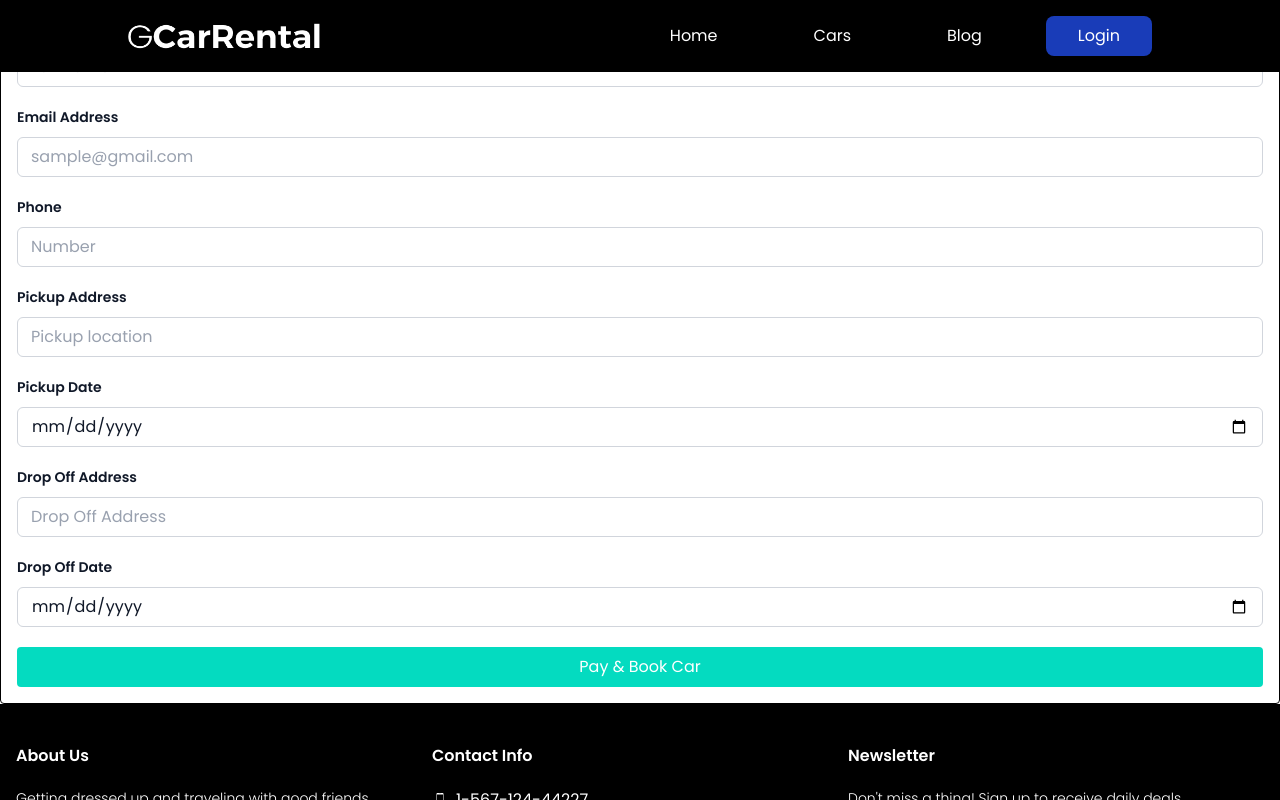
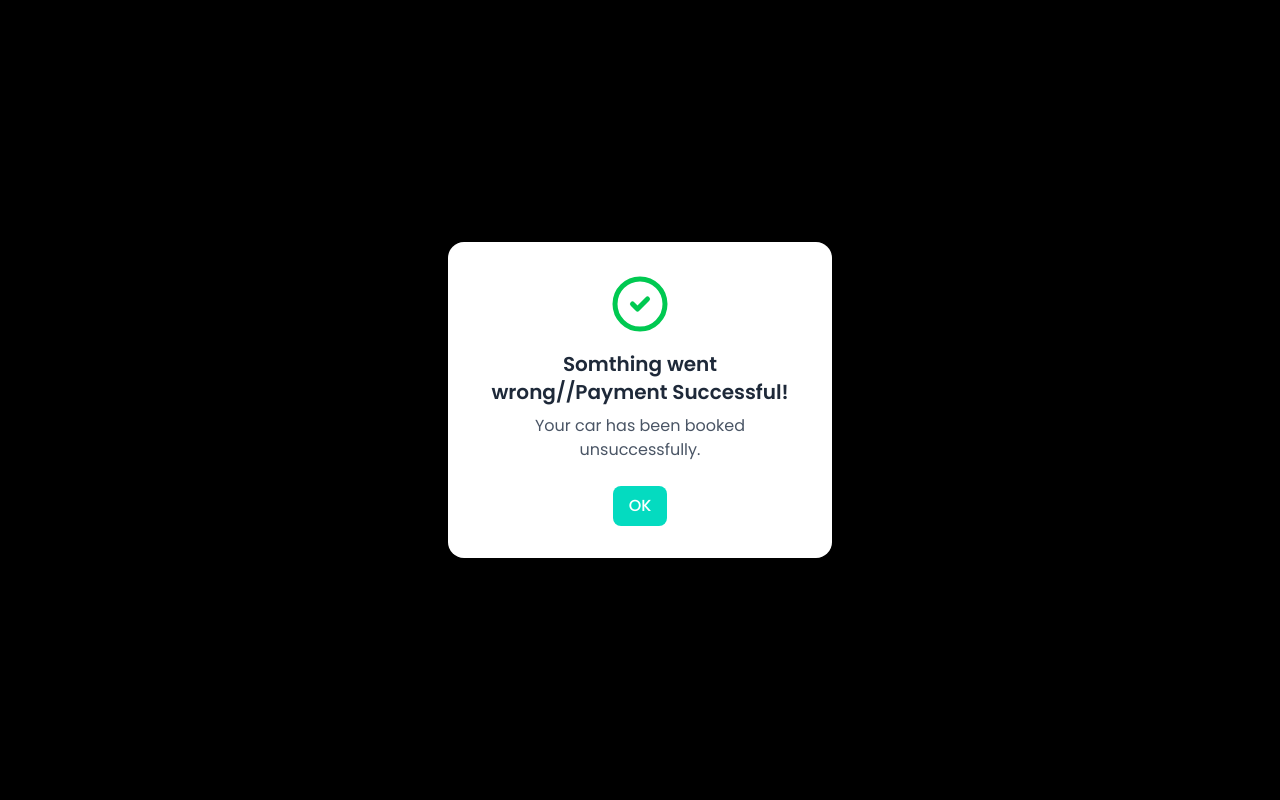
Before and after one commit to VAIBHAV27UI/carRental-FrontEnd, a React (Vite) app: page /1 in a window 1280 px wide. Shown: the top 800 px of the page. Built offline with nearby package versions, Linux system fonts and the light colour scheme.

Commit message:
success popup

```diff
--- a/src/components/BookingCar.jsx
+++ b/src/components/BookingCar.jsx
@@ -18,89 +18,6 @@ const BookingSchema = Yup.object().shape({
 });
 const BookingCar = ({ id, pricePerDay }) => {
   const [isSuccess, setIsSuccess] = useState(false);
-
-  // const handlePayment = async (values, resetForm) => {
-  //   try {
-  //     const userRaw = localStorage.getItem("user");
-  //     const user = userRaw ? JSON.parse(userRaw) : null;
-
-  //     if (!user || !user.id) {
-  //       alert("Please log in before making a booking.");
-  //       return;
-  //     }
-
-  //     const pickupDate = new Date(values.pickupDate);
-  //     const returnDate = new Date(values.returnDate);
-  //     const diffTime = returnDate - pickupDate;
-  //     const totalDays = Math.ceil(diffTime / (1000 * 60 * 60 * 24)) + 1;
-
-  //     const amount = totalDays * pricePerDay * 100;
-
-  //     const bookingData = {
-  //       vehicle: id,
-  //       user: user.id,
-  //       totalPrice: amount / 100,
-  //       pickupDate: values.pickupDate,
-  //       returnDate: values.returnDate,
-  //       pickupLocation: values.pickupLocation,
-  //       dropoffLocation: values.dropoffLocation,
-  //     };
-
-  //     // Create Razorpay order & backend booking
-  //     const { data } = await API.post("/payments/create-order", {
-  //       amount,
-  //       bookingData,
-  //     });
-
-  //     if (!data.success) {
-  //       console.error("Booking creation failed:", data.message);
-  //       alert("Booking failed: " + (data.message || "Unknown error"));
-  //       return;
-  //     }
-
-  //     const RAZORPAY_KEY = import.meta.env.VITE_RAZORPAY_KEY_ID;
-
-  //     const options = {
-  //       key: RAZORPAY_KEY,
-  //       amount: data.order.amount,
-  //       currency: "INR",
-  //       name: "Car Rental Service",
-  //       description: "Car Booking Payment",
-  //       order_id: data.order.id,
-  //       handler: async function (response) {
-  //         try {
-  //           await API.post("/payments/verify-payment", {
-  //             ...response,
-  //             bookingId: data.booking._id,
-  //             method: "upi",
-  //           });
-  //           setIsSuccess(true);
-  //           resetForm();
-  //         } catch (err) {
-  //           alert("Payment verification failed!");
-  //         }
-  //       },
-  //       prefill: {
-  //         name: values.fullName,
-  //         email: values.email,
-  //         contact: values.phone,
-  //       },
-  //       theme: { color: "#04DBC0" },
-  //     };
-
-  //     setIsSuccess(true);
-  //     const rzp = new window.Razorpay(options);
-  //     rzp.open();
-  //     resetForm();
-  //   } catch (error) {
-  //     console.error(
-  //       "Error in handlePayment:",
-  //       error.response?.data || error.message
-  //     );
-  //     alert("Something went wrong while creating the booking or payment.");
-  //   }
-  // };
-
 
   const handlePayment = async (values, resetForm) => {
     try {
@@ -172,7 +89,6 @@ const BookingCar = ({ id, pricePerDay }) => {
 
       const rzp = new window.Razorpay(options);
       rzp.open();
-
     } catch (error) {
       console.error("Error in handlePayment:", error.response?.data || error);
       alert("Something went wrong while creating the booking or payment.");
@@ -181,7 +97,8 @@ const BookingCar = ({ id, pricePerDay }) => {
 
   return (
     <>
-      {isSuccess && <SuccefullyPopUp onClose={() => setIsSuccess(false)} />}
+      {isSuccess && <SuccefullyPopUp status="Payment Successful!" bookStatus="Your car has been booked successfully. 🎉" onClose={() => setIsSuccess(false)} />}
+      {!isSuccess && <SuccefullyPopUp status="Somthing went wrong" bookStatus="Your car has been booked unsuccessfully." onClose={() => setIsSuccess(false)} />}
 
       <div className="border-1 border-black rounded-sm px-4 py-4">
         <Formik
--- a/src/components/SuccefullyPopUp.jsx
+++ b/src/components/SuccefullyPopUp.jsx
@@ -1,20 +1,21 @@
 import { motion } from "framer-motion";
 import { CheckCircle2 } from "lucide-react";
 
-const SuccefullyPopUp = ({ onClose }) => {
+const SuccefullyPopUp = ({ onClose, status, bookStatus }) => {
   return (
     <div className="fixed inset-0 bg-black bg-opacity-40 flex items-center justify-center z-50">
       <motion.div
-        initial={{ scale: 0.6, opacity: 0 }}
-        animate={{ scale: 0.4, opacity: 1 }}
+        initial={{ scale: 0.8, opacity: 0 }}
+        animate={{ scale: 1, opacity: 1 }}
         className="bg-white rounded-2xl shadow-lg p-8 text-center w-[90%] max-w-sm"
       >
         <CheckCircle2 className="text-green-500 mx-auto mb-4" size={60} />
         <h2 className="text-xl font-semibold text-gray-800 mb-2">
-          Payment Successful!
+          {status}
+          //Payment Successful!
         </h2>
         <p className="text-gray-600 mb-6">
-          Your car has been booked successfully. 🎉
+          {bookStatus}
         </p>
         <button
           onClick={onClose}
```
Lines whose indentation alone changed are shown as unchanged.
